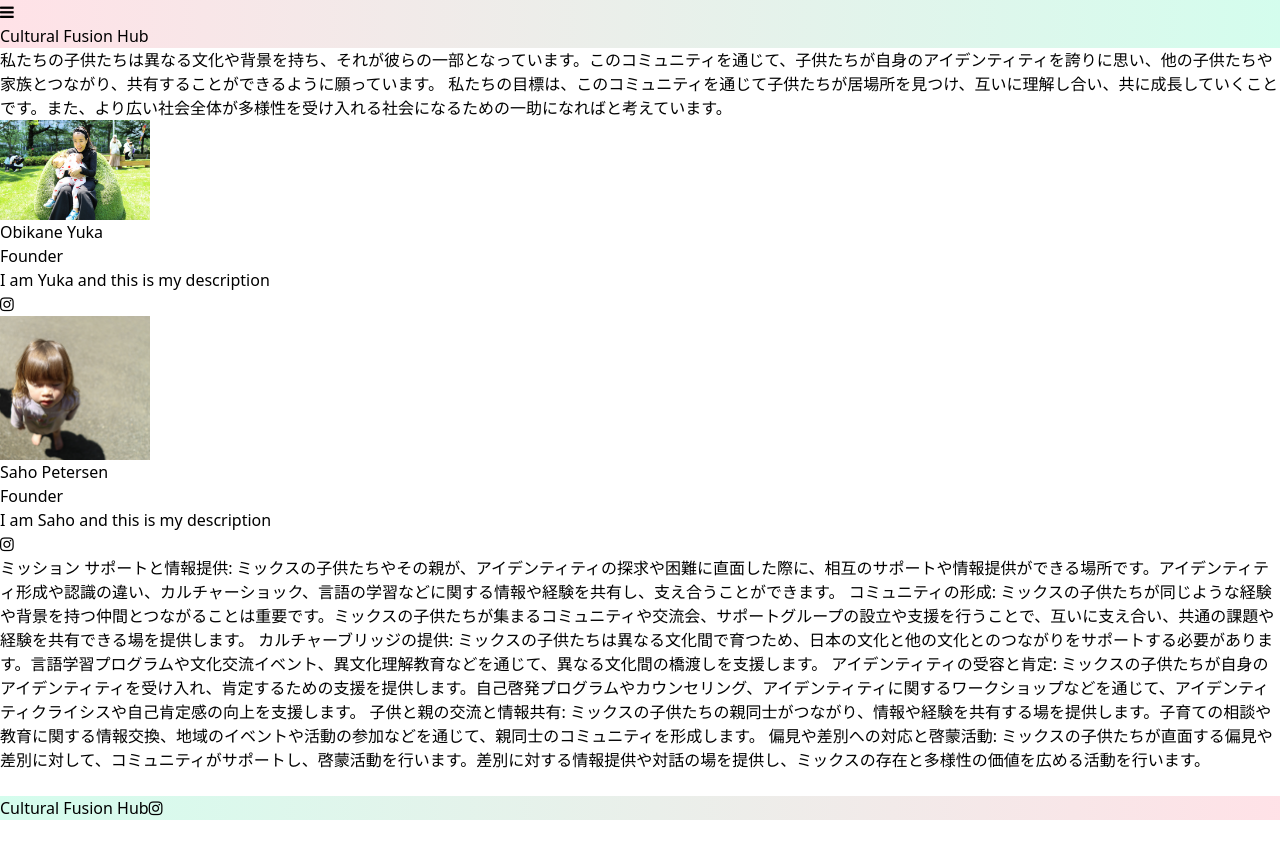
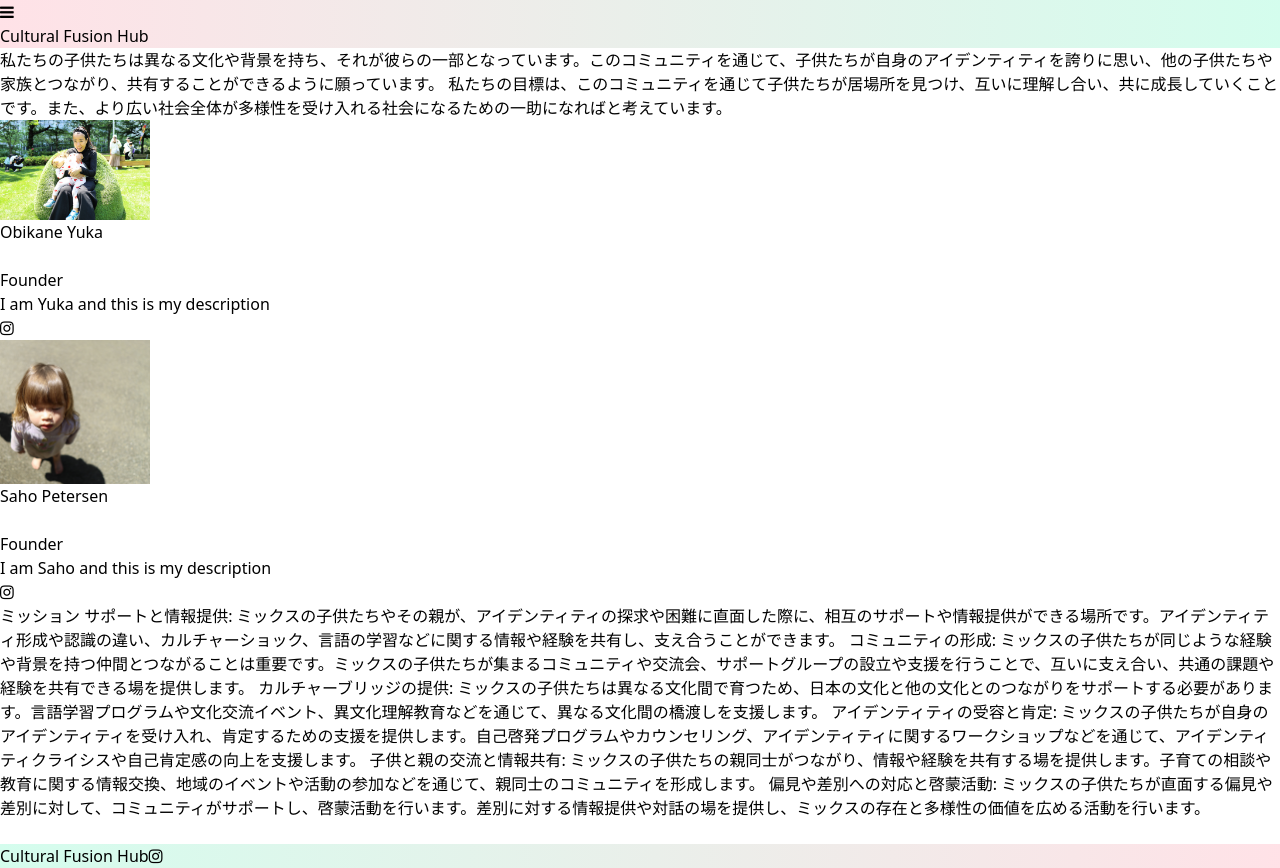
Before and after one commit to brandon-lindberg/cultural-fusion-hub, a Next.js app: page /about in a window 1280 px wide. Before the commit the page ends 820 px from the top, so only its background shows below. Built offline with nearby package versions, Linux system fonts and the light colour scheme; what tailwindcss-gradients would draw is missing.

Commit message:
updated formatting and style

```diff
--- a/components/ProfileCard.tsx
+++ b/components/ProfileCard.tsx
@@ -4,7 +4,7 @@ import Image from 'next/image';
 export default function ProfileCard(props) {
   return (
     <div className="card bg-gray-50 shadow rounded-lg p-6 max-w-xs mx-auto">
-      <div className="flex flex-col items-center mb-4">
+      <div className="flex flex-col items-center mb-4 h-40">
         <Image
           src={props.image}
           alt="pic"
@@ -15,7 +15,7 @@ export default function ProfileCard(props) {
         />
         <h1 className="text-lg mt-2">{props.name}</h1>
       </div>
-
+      <br />
       <div className="border-t border-gray-200 mt-2 mb-4"></div>
 
       <div className="mb-4">
--- a/pages/about.tsx
+++ b/pages/about.tsx
@@ -11,6 +11,7 @@ const AboutPage = () => (
           私たちの目標は、このコミュニティを通じて子供たちが居場所を見つけ、互いに理解し合い、共に成長していくことです。また、より広い社会全体が多様性を受け入れる社会になるための一助になればと考えています。
         </article>
       </div>
+      <div className="md:flex md:justify-center">
         <div className="profile m-3">
           <ProfileCard
             name="Obikane Yuka"
@@ -35,6 +36,7 @@ const AboutPage = () => (
             // facebook="https://www.facebook.com/"
           />
         </div>
+      </div>
       <div className="p-5 text-center text-justify">
         <article>
           ミッション サポートと情報提供:
```
Lines whose indentation alone changed are shown as unchanged.
